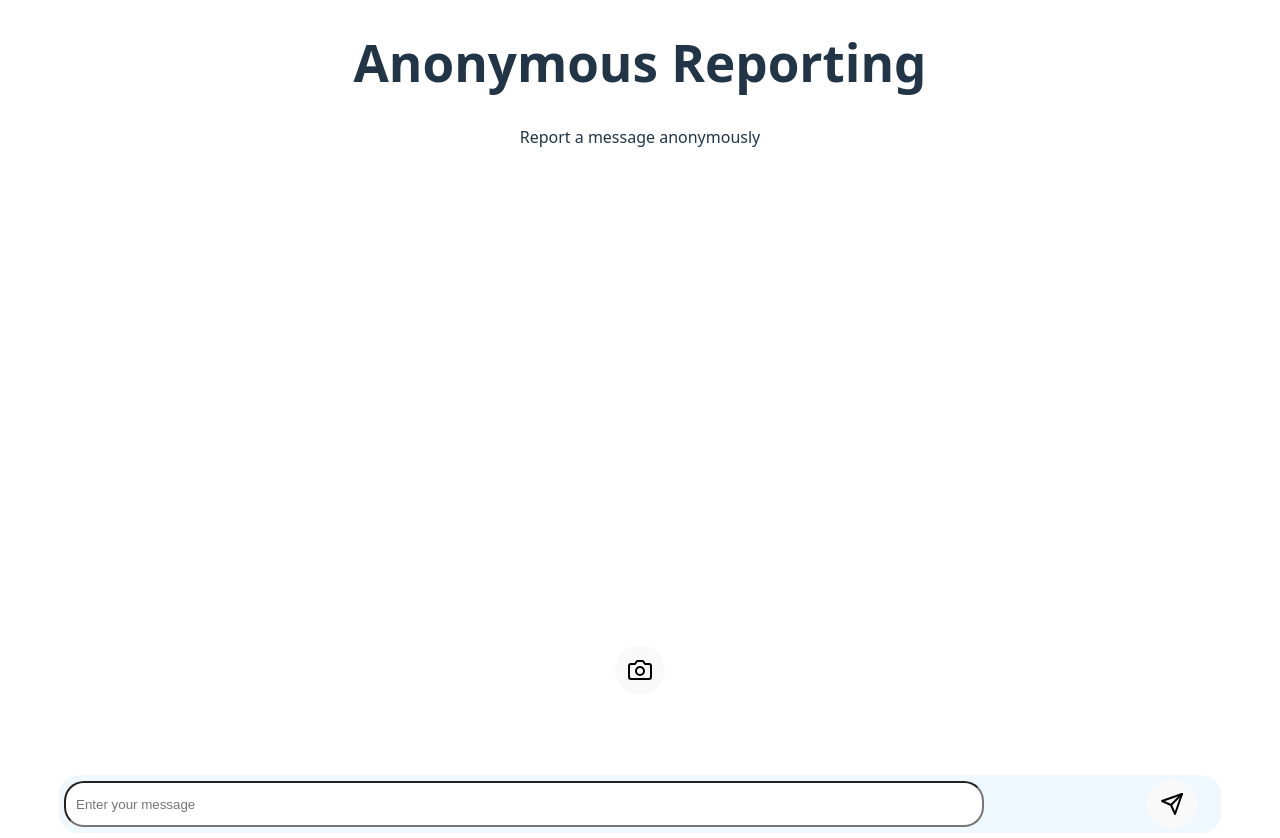
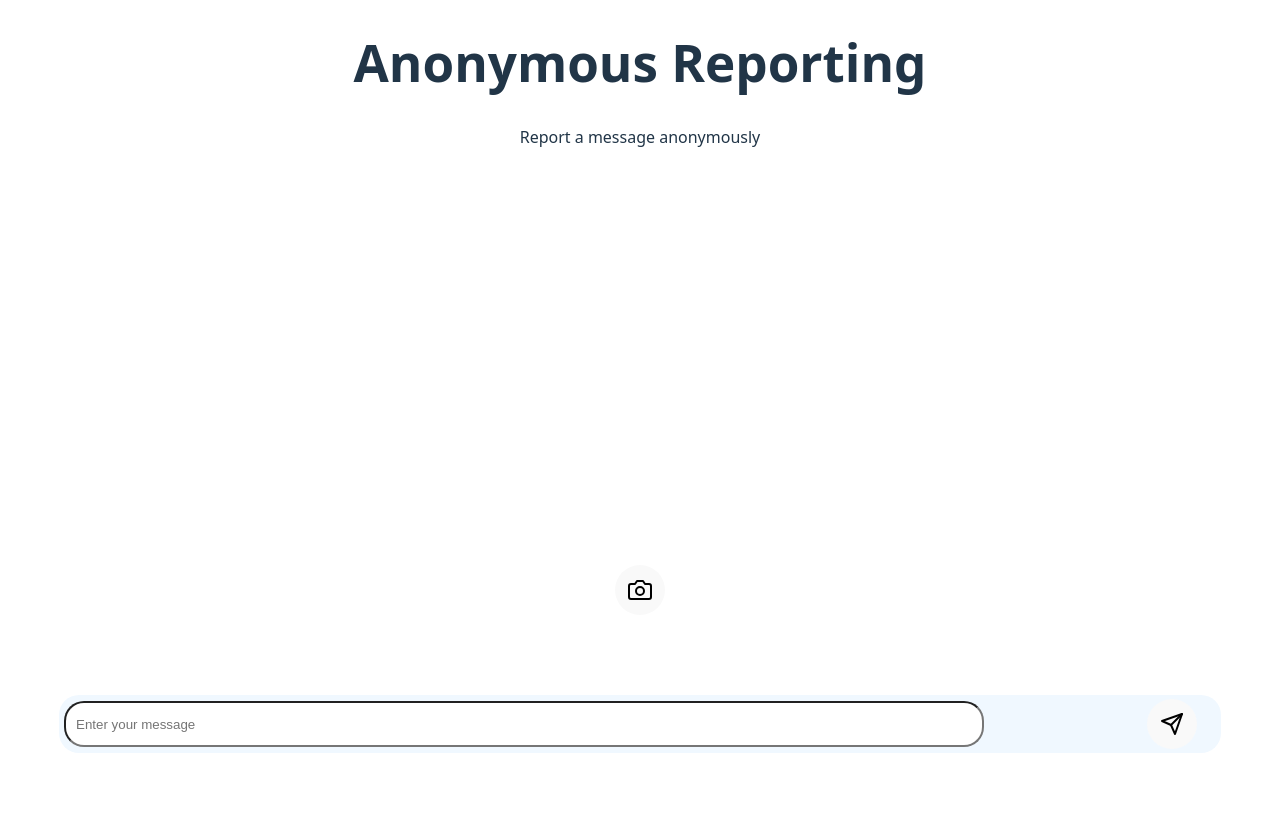
Before and after one commit to LestlinRobins/Anonymous-reporting-hackify, a React (Vite) app: page / in a window 1280 px wide. After the commit the page ends 800 px from the top, so only its background shows below. Built offline with nearby package versions, Linux system fonts and the light colour scheme; no server answers.

Commit message:
CSS to the camera issue

```diff
--- a/src/App.css
+++ b/src/App.css
@@ -20,7 +20,7 @@
   padding: 5px;
   align-items: center;
   align-self: center;
-  margin-top: 60vh;
+  margin-top: 30vh;
 }
 .anonymousReportingForm {
   display: flex;
@@ -66,7 +66,6 @@
   width: 80vw;
   align-self: center;
   align-items: center;
-  margin-top: -20vh;
 }
 
 .cameraFeed video {
```
